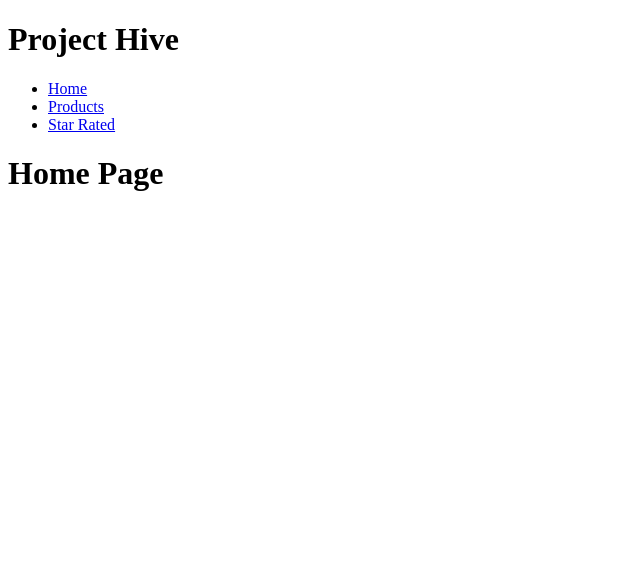
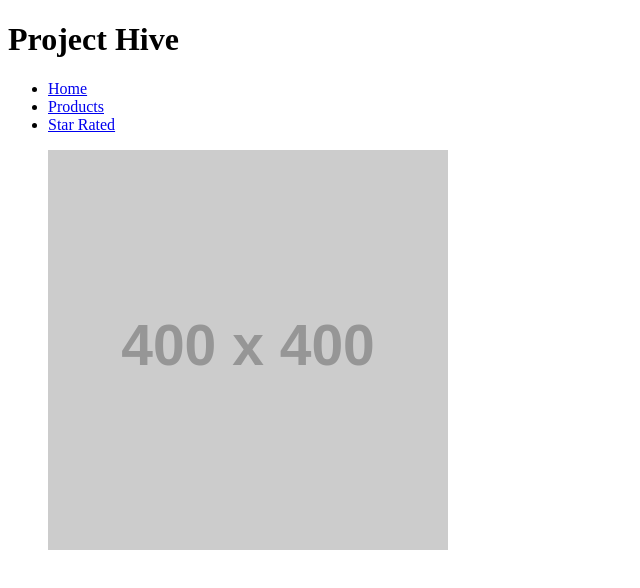
Before and after one commit to bhaveshcodm2706-venom/Product-Hive, a website: page index.html in a window 1280 px wide. Shown: the whole page, without its empty margins (0-640 px from the left). Drawn offline with Linux system fonts and the light colour scheme; placeholder pictures from the web are drawn by us.

Commit message:
Intro section for home page

```diff
--- a/index.html
+++ b/index.html
@@ -16,6 +16,15 @@
       </ul>
     </nav>
   </header>
-  <h1>Home Page</h1>
+
+  <section>
+    <figure>
+    <img src="https://placehold.co/400x400?text=Hello+My Poject-1"/>
+
+  </figure>
+  </section>
+  <section></section>
+  <section></section>
+
 </body>
 </html>
```
